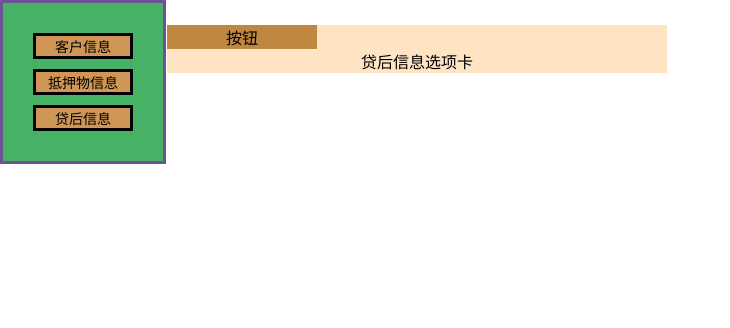
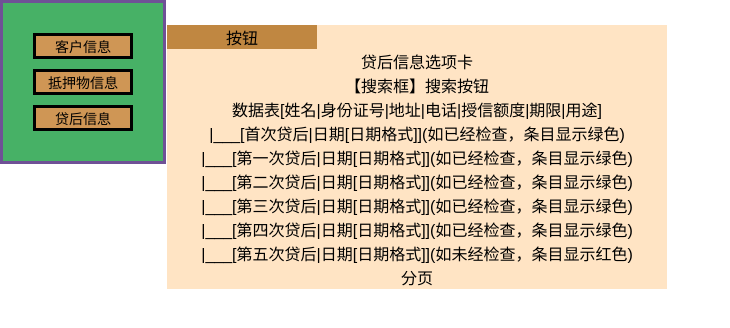
Before and after one commit to zpy007/react-cms, a React (Create React App) app: page / in a window 1280 px wide. Both pictures are taken after a click on the element "贷后信息". Shown: the top 328 px of the page, without its empty margins (0-730 px from the left). Built offline with nearby package versions, Linux system fonts and the light colour scheme.

Commit message:
开始创建Table组件

```diff
--- a/package.json
+++ b/package.json
@@ -10,6 +10,7 @@
   },
   "dependencies": {
     "classnames": "^2.2.6",
+    "mockjs": "^1.0.1-beta3",
     "react": "^16.4.2",
     "react-dom": "^16.4.2",
     "react-scripts": "^1.1.4"
--- a/src/menu/menucontainer.js
+++ b/src/menu/menucontainer.js
@@ -14,9 +14,9 @@ export default class MenuContainer extends Component{
     componentWillMount(){
         this.setState({
             menuItem: [
-                { title: 'clientinfotab', titleLang: '客户信息',target:<ClientInfoTab/>},
-                { title: 'guaranteeinfotab', titleLang: '抵押物信息', target:<GuaranteeInfoTab/>},
-                { title: 'aftercreditinfotab', titleLang: '贷后信息', target:<AftercreditInfoTab/>}
+                { "title": "clientinfotab", "titleLang": "客户信息","target":<ClientInfoTab/>},
+                { "title": "guaranteeinfotab", "titleLang": "抵押物信息", "target":<GuaranteeInfoTab/>},
+                { "title": "aftercreditinfotab", "titleLang": "贷后信息", "target":<AftercreditInfoTab/>}
             ]
         })
         console.log('componentWillMount')
--- a/src/tabs/aftercreditinfotab.js
+++ b/src/tabs/aftercreditinfotab.js
@@ -1,11 +1,63 @@
 import React,{Component} from 'react'
 
+var mockjson={
+    "status": 200,
+    "message": "aftercreditinfotab",
+    "data": [
+        {
+            "clientname": "张飞",
+            "ID": "150424198707110054",
+            "address": "万达A区",
+            "telephone": "13947607658",
+            "total": 500000,
+            "limit": 1,
+            "use": "做生意",
+            "aftercredit": [
+                {
+                    "title": "首次贷后",
+                    "date": "2018-2-20"
+                },
+                {
+                    "title": "第一次贷后",
+                    "date": "2018-08-20"
+                }]
+        }, {
+            "clientname": "赵云",
+            "ID": "150424196309240049",
+            "address": "万达C区",
+            "telephone": "13947607658",
+            "total": 100000,
+            "limit": 1,
+            "use": "购车",
+            "aftercredit": [
+                {
+                    "title": "首次贷后",
+                    "date": "2018-3-6"
+                },
+                {
+                    "title": "第一次贷后",
+                    "date": "2018-09-17"
+                }]
+        }
+    ]
+}
 
 export default class AftercreditInfoTab extends Component{
     render(){
         return (
             <div>
                 <span>贷后信息选项卡</span>
+                <div>
+                    <div><span>【搜索框】搜索按钮</span></div>
+                    <div><span>数据表[姓名|身份证号|地址|电话|授信额度|期限|用途]</span></div>
+                    <div><span>|___[首次贷后|日期[日期格式]](如已经检查，条目显示绿色)</span></div>
+                    <div><span>|___[第一次贷后|日期[日期格式]](如已经检查，条目显示绿色)</span></div>
+                    <div><span>|___[第二次贷后|日期[日期格式]](如已经检查，条目显示绿色)</span></div>
+                    <div><span>|___[第三次贷后|日期[日期格式]](如已经检查，条目显示绿色)</span></div>
+                    <div><span>|___[第四次贷后|日期[日期格式]](如已经检查，条目显示绿色)</span></div>
+                    <div><span>|___[第五次贷后|日期[日期格式]](如未经检查，条目显示红色)</span></div>
+                    <div><span>分页</span></div>
+                </div>
             </div>
         )
     }
```
Also changed, not shown: src/table/TableContainer.js (added), src/table/TableItem.js (added), 1 other file (tests, documents, lock files or other folders).
